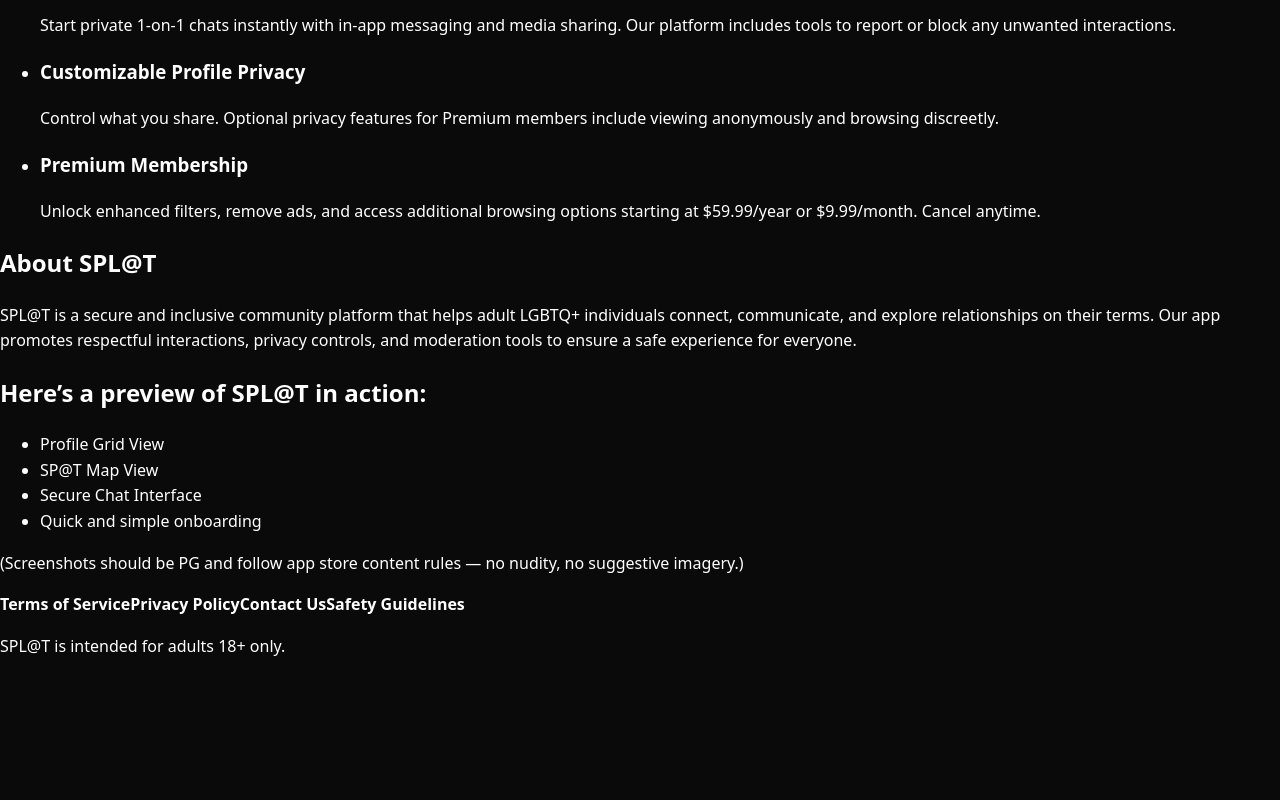
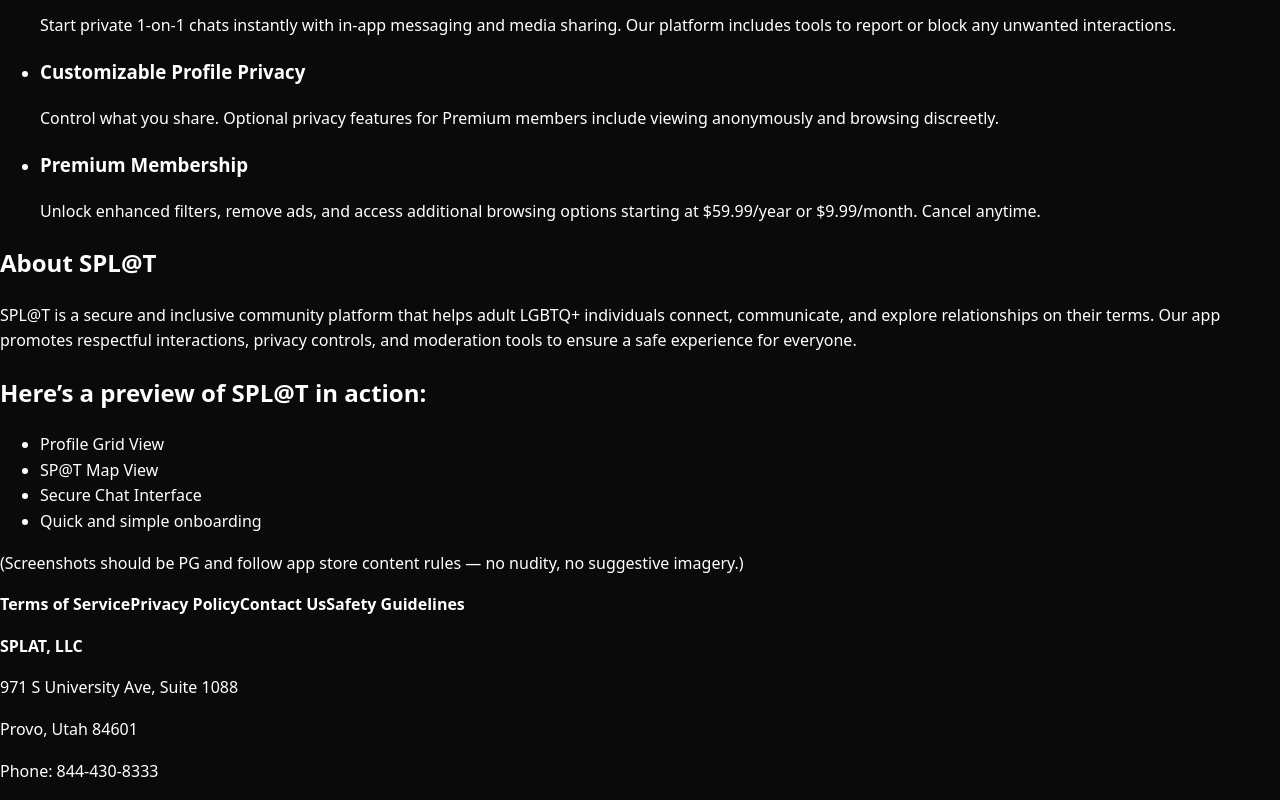
Before and after one commit to SPLAT-Admin/splat-landing-lite, a Next.js app: page / in a window 1280 px wide. Shown: the part 622-1422 px from the top of the page. Before the commit the page ends 1297 px from the top, so only its background shows below. Built offline with nearby package versions, Linux system fonts and the light colour scheme.

Commit message:
feat: Fina; redesign SPL@T home page: visual, informative, spaced sections, Stripe compliant, business info in footer

```diff
--- a/pages/index.tsx
+++ b/pages/index.tsx
@@ -6,6 +6,7 @@
       <Head>
         <title>SPL@T – A Modern Way to Meet Nearby LGBTQ+ Adults</title>
         <meta name="viewport" content="width=device-width, initial-scale=1" />
+        <meta name="description" content="Connect with real people nearby through a private, location-based social networking app for LGBTQ+ adults. Respectful. Secure. Modern." />
       </Head>
       <main>
         <header className="hero">
@@ -66,7 +67,12 @@
             <a href="#">Contact Us</a>
             <a href="#">Safety Guidelines</a>
           </nav>
-          <p>SPL@T is intended for adults 18+ only.</p>
+          <div className="business-info">
+            <p><strong>SPLAT, LLC</strong></p>
+            <p>971 S University Ave, Suite 1088</p>
+            <p>Provo, Utah 84601</p>
+            <p>Phone: <a href="tel:8444308333">844-430-8333</a></p>
+          </div>
         </footer>
       </main>
     </>
```
